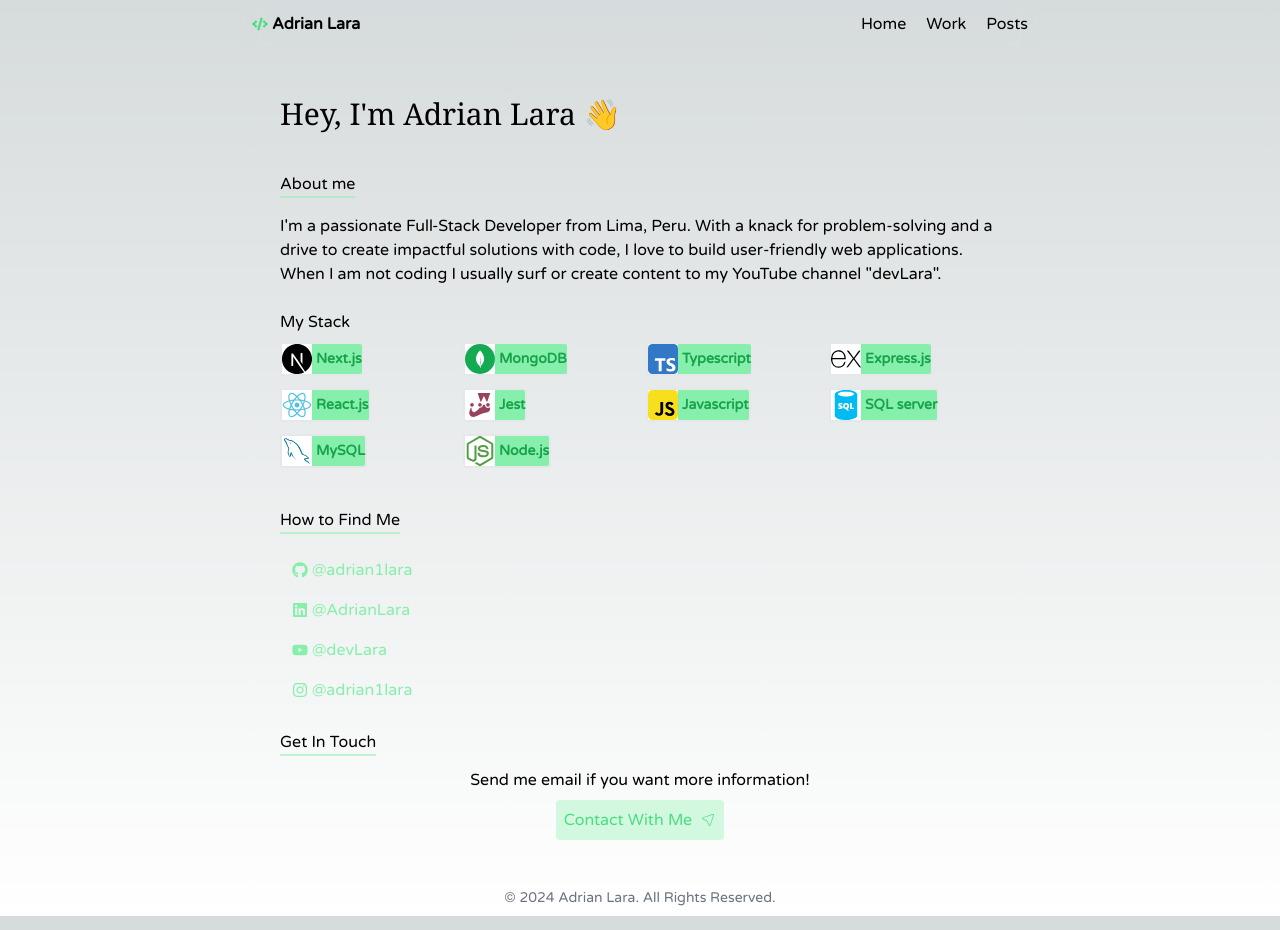
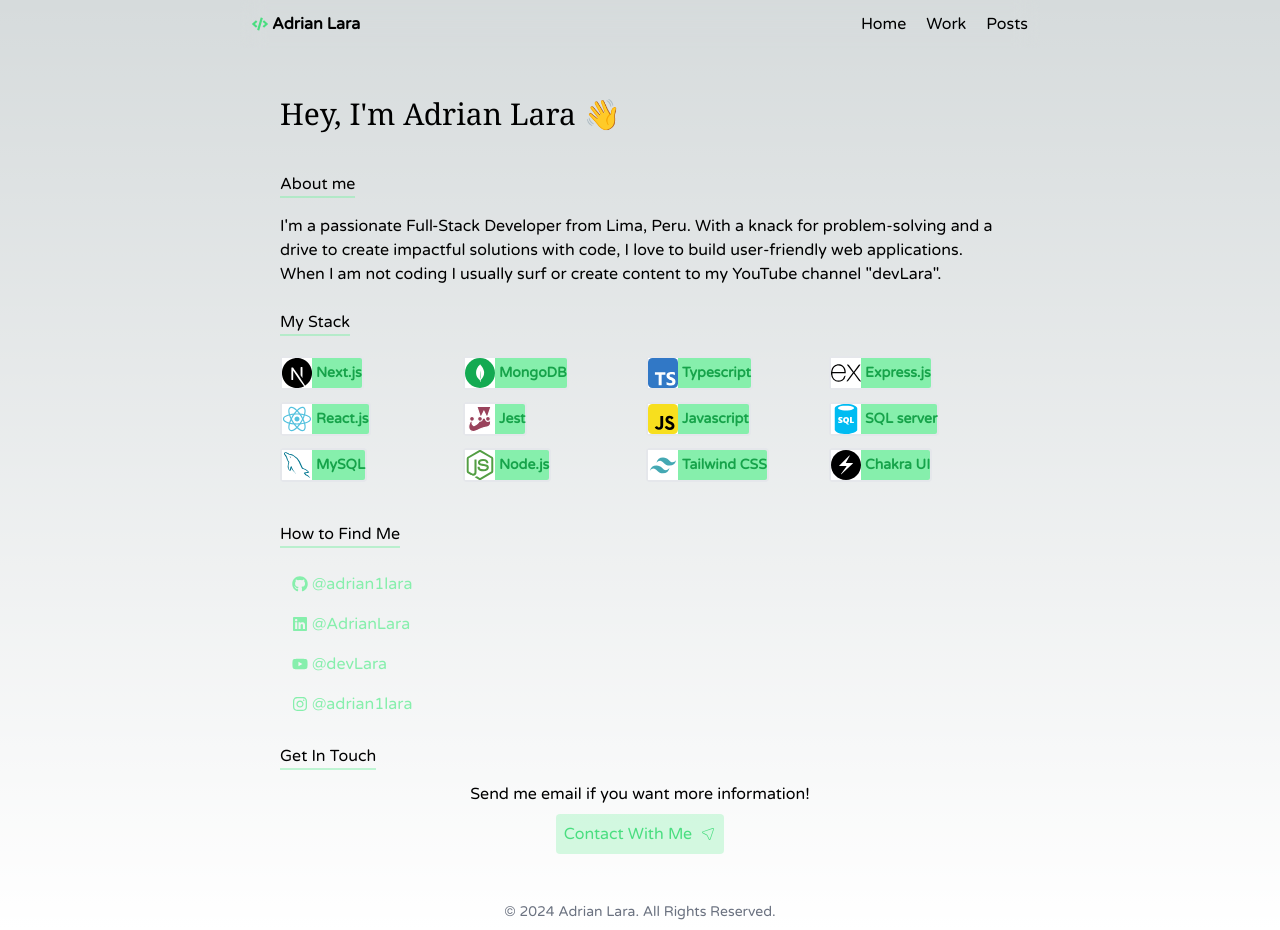
Before and after one commit to adrian1lara/portfolio-v1, a Next.js app: page / in a window 1280 px wide. Built offline with nearby package versions, Linux system fonts and the light colour scheme.

Commit message:
add tailwind and chakra ui to the array

```diff
--- a/src/components/stack.js
+++ b/src/components/stack.js
@@ -59,6 +59,18 @@ const frameworks = [
         src: "/nodejs-icon-svgrepo-com.svg",
         alt: "Nodejs logo",
         href: "https://nodejs.org/"
+    },
+    {
+        name: "Tailwind CSS",
+        src: "/tailwind-svgrepo-com.svg",
+        alt: "Tailwind logo",
+        href: "https://tailwindcss.com/"
+    },
+    {
+        name: "Chakra UI",
+        src: "/chakraui-svgrepo-com.svg",
+        alt: "ChakraUI logo",
+        href: "https://chakra-ui.com/"
     }
 ]
 
@@ -66,11 +78,11 @@ const frameworks = [
 export default function MyStack() {
     return(
         <div className="space-y-2 mt-6">
-            <h2>My Stack</h2>
+            <h3 className="border-b-2 border-green-300 border-opacity-50 w-fit mb-5">My Stack</h3>
             <div className="grid grid-cols-2 gap-3  md:grid-cols-4 md:gap-3">
             {frameworks.map((framework, index) => (
                 <a key={index} href={framework.href}
-                className="border-2  flex items-center rounded text-sm bg-green-300 w-fit">
+                className="border-2 flex items-center rounded text-sm bg-green-300 w-fit">
                     <img src={framework.src} className="mr-1 bg-white bg-cover" height={10} width={30} alt={framework.alt}/>
                     <p className="text-green-600 font-bold">{framework.name}</p>
                 </a>
```
